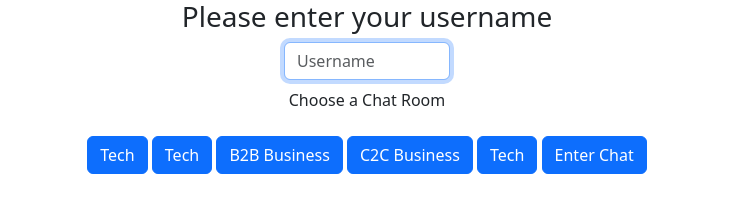
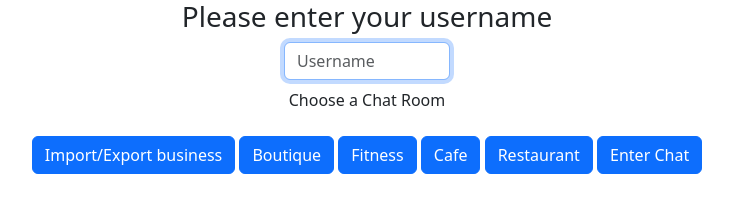
Before and after one commit to Dharanish-2006/chat-app-v3, a website: page public/index.html in a window 1280 px wide. Shown: the whole page, without its empty margins (273-1006 px from the left). Drawn offline with nearby package versions, Linux system fonts and the light colour scheme.

Commit message:
changes initiated

```diff
--- a/public/index.html
+++ b/public/index.html
@@ -32,19 +32,19 @@
     <br/>
 
     <input type="radio" name="val" class="btn-check" id="btn-check" value="room0">
-    <label class="btn btn-primary" for="btn-check">Tech</label>
+    <label class="btn btn-primary" for="btn-check">Import/Export business</label>
 
     <input type="radio" name="val" class="btn-check" id="btn-check-1" value="room1">
-    <label class="btn btn-primary" for="btn-check-1">Tech</label>
+    <label class="btn btn-primary" for="btn-check-1">Boutique</label>
 
     <input type="radio" name="val" class="btn-check" id="btn-check-2" value="room2">
-    <label class="btn btn-primary" for="btn-check-2">B2B Business</label>
+    <label class="btn btn-primary" for="btn-check-2">Fitness</label>
 
     <input type="radio" name="val" class="btn-check" id="btn-check-3" value="room3">
-    <label class="btn btn-primary" for="btn-check-3">C2C Business</label>
+    <label class="btn btn-primary" for="btn-check-3">Cafe</label>
 
     <input type="radio" name="val" class="btn-check" id="btn-check-5" value="room5">
-    <label class="btn btn-primary" for="btn-check-5">Tech</label>
+    <label class="btn btn-primary" for="btn-check-5">Restaurant</label>
 
     <button class="btn btn-primary" type="submit" onclick="fun()">
       Enter Chat
```
